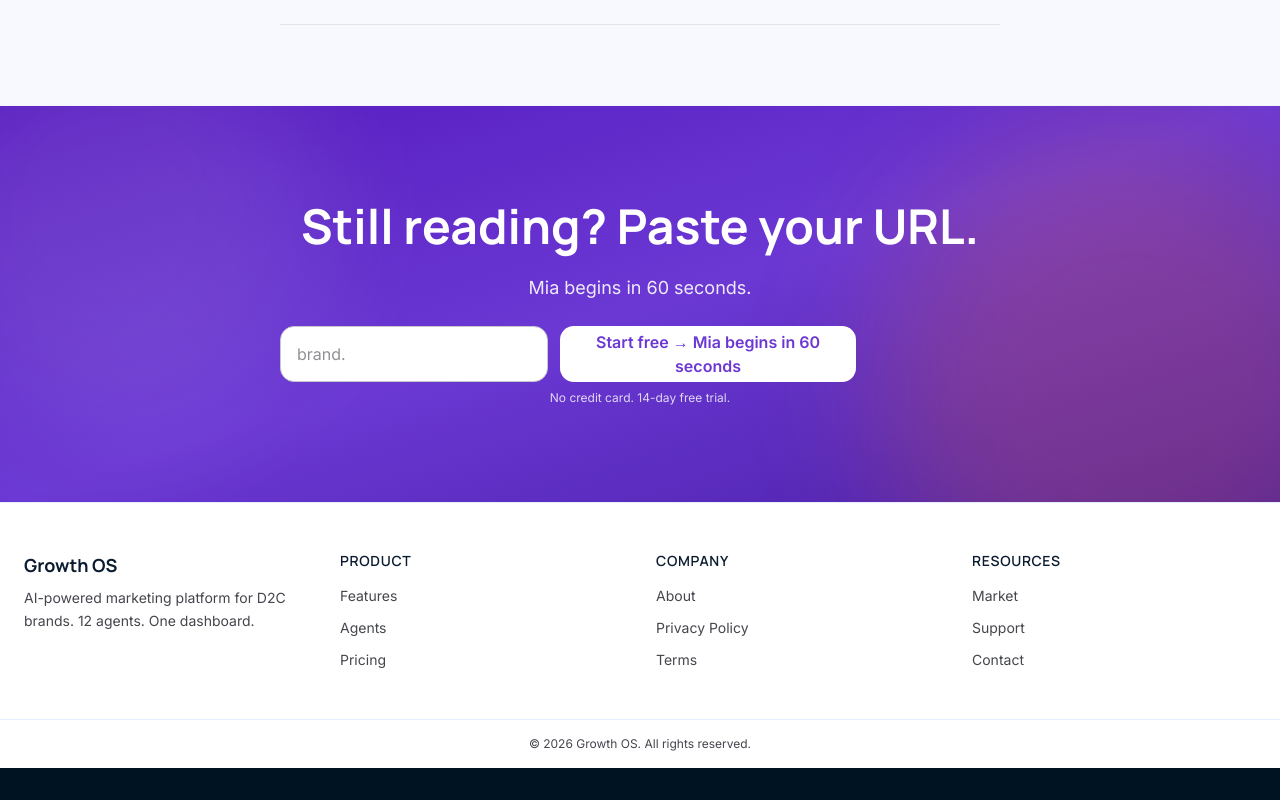
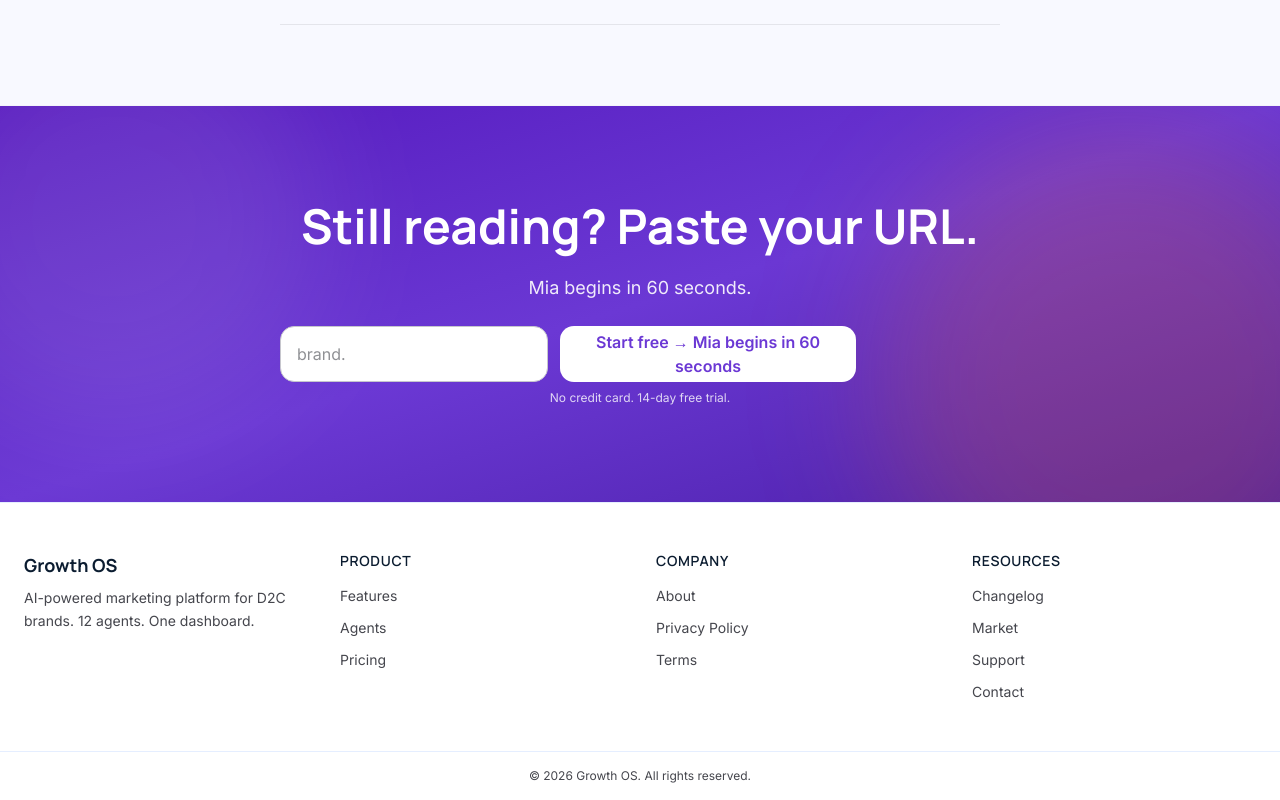
Before and after one commit to karannnaidu/growthOSFinal, a Next.js app: page / in a window 1280 px wide. Shown: the part 3810-4610 px from the top of the page. Before the commit the page ends 4578 px from the top, so only its background shows below. Built offline with nearby package versions, Linux system fonts and the light colour scheme; no server answers.

Commit message:
feat(landing): link Changelog from public footer

```diff
--- a/src/components/landing/public-footer.tsx
+++ b/src/components/landing/public-footer.tsx
@@ -29,6 +29,7 @@ export function PublicFooter() {
         <div>
           <h5 className="font-heading text-sm font-semibold uppercase tracking-wider text-[#0b1c30]">Resources</h5>
           <ul className="mt-3 flex flex-col gap-2">
+            <li><Link href="/changelog" className="text-sm text-[#45464d] hover:text-[#6b38d4]">Changelog</Link></li>
             <li><Link href="/market" className="text-sm text-[#45464d] hover:text-[#6b38d4]">Market</Link></li>
             <li><Link href="/support" className="text-sm text-[#45464d] hover:text-[#6b38d4]">Support</Link></li>
             <li><Link href="mailto:hello@growthOS.ai" className="text-sm text-[#45464d] hover:text-[#6b38d4]">Contact</Link></li>
```
